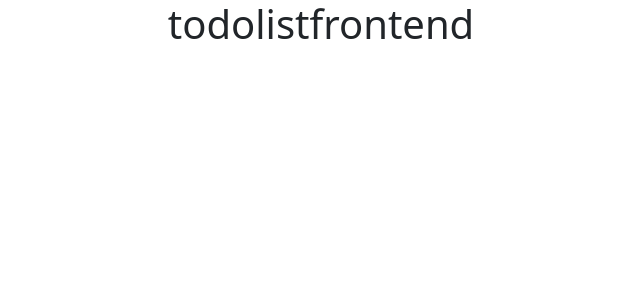
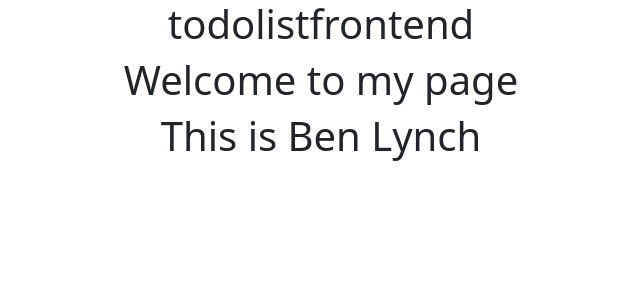
Before and after one commit to benl17/Java-and-SpringBoot-Projects, an Angular app in the folder ToDo-List-SpringBoot/todolistfrontend/: page / in a window 1280 px wide. Shown: the top 300 px of the page, without its empty margins (319-959 px from the left). Built offline with nearby package versions, Linux system fonts and the light colour scheme.

Commit message:
can edit the angular app now

```diff
--- a/ToDo-List-SpringBoot/todolistfrontend/src/app/app.component.html
+++ b/ToDo-List-SpringBoot/todolistfrontend/src/app/app.component.html
@@ -1,2 +1,4 @@
 <h1 class="text-center"> {{title}} </h1>
+<h1 class="text-center"> Welcome to my page </h1>
+<h1 class="text-center"> This is Ben Lynch </h1>
 <router-outlet />
```
